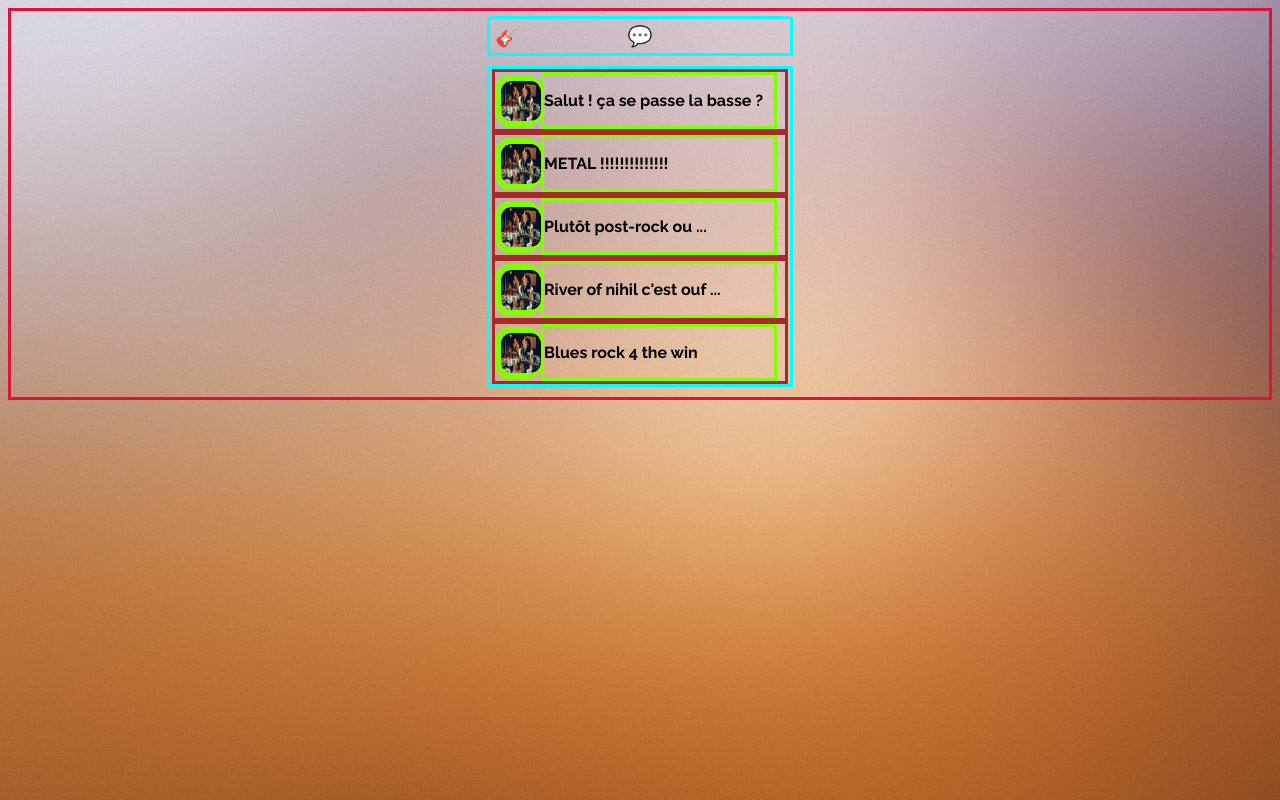
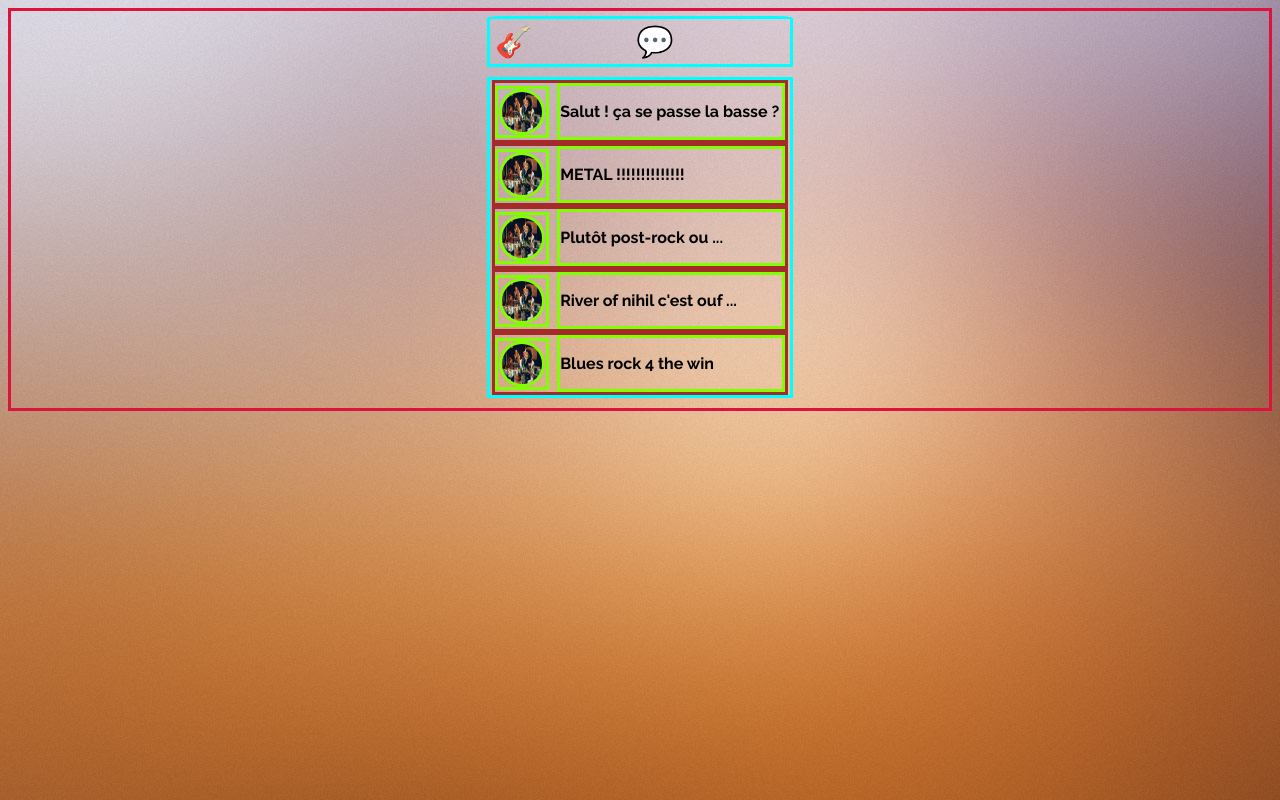
Before and after one commit to HndySchne/Swipe_Picking, a plain HTML site: page Messenger_Menu.html in a window 1280 px wide. Drawn offline with Linux system fonts and the light colour scheme; a web font is replaced by a local one.

Commit message:
Correction mineure

```diff
--- a/Messenger_Menu.css
+++ b/Messenger_Menu.css
@@ -38,7 +38,7 @@ img
     border: solid chartreuse;
     width: 40px;
     height: 40px;
-    border-radius: 30% 30% 30% 30%;
+    border-radius: 50%;
 }
 
 /* !!!!!!!!!!!!!!!!!!!!!!!!!!!!!!!!!!!!!!!!!!!!!!!!!!!!!!!!!!!!!!!!!!!!!!!!!!!!!!!!!!!!!!!!!!!!!!!!!!!! */
@@ -47,23 +47,23 @@ img
 
 .nav-swipe
 {
-    width: 15px;
+    width: 40px;
     display: flex;
     justify-content: flex-start;
     align-items: center;
     margin: 5px 0px 5px 5px;
-    font-size: 20px;
+    font-size: 30px;
     color: black;
 }
 
 .nav-logo
 {
-    width: 60px;
+    width: 40px;
     display: flex;
     justify-content: center;
     align-items: center;
     margin: 5px 0px 5px 100px;
-    font-size: 20px;
+    font-size: 30px;
     color: black;
 }
 
@@ -96,11 +96,11 @@ main
 .message-information__picture
 {
     border: solid chartreuse;
-    width: 40px;
+    width: 50px;
     display: flex;
-    justify-content: flex-start;
+    justify-content: center;
     align-items: center;
-    border-radius: 30% 30% 30% 30%;
+    /* border-radius: 50%; */
 }
 
 .message-information__message
@@ -108,6 +108,7 @@ main
     border: solid chartreuse;
     width: 230px;
     display: flex;
+    margin-left: 8px;
     justify-content: flex-start;
     align-items: center;
 }
```
